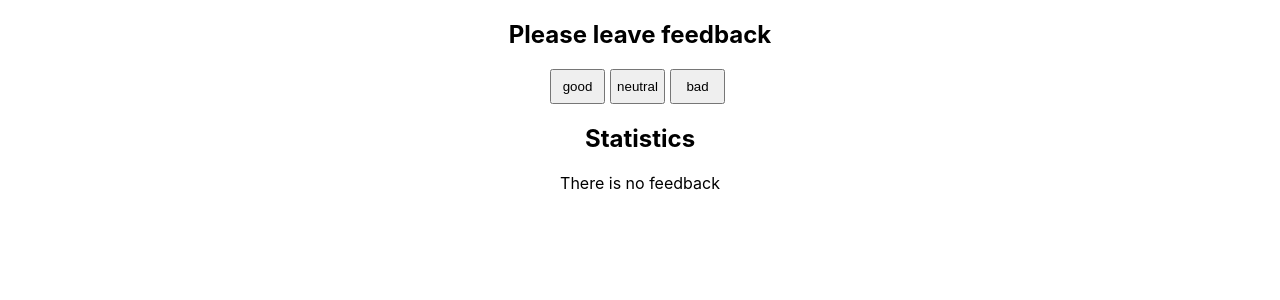
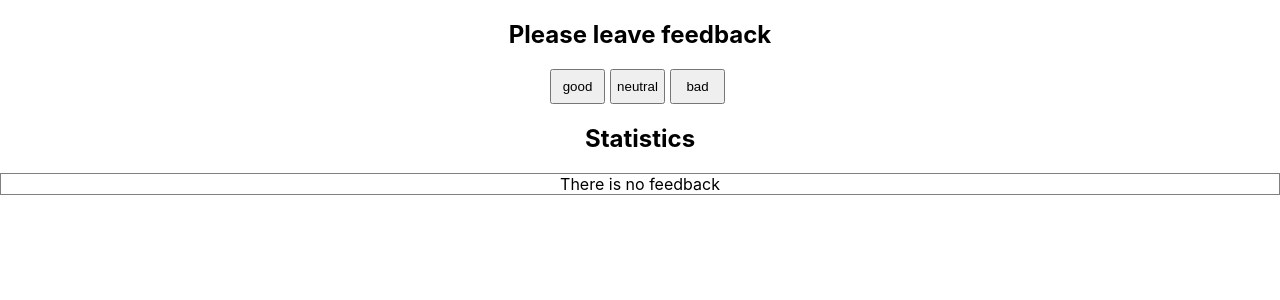
Before and after one commit to Anna-Nesterenko/goit-react-hw-04-feedback, a React (Create React App) app: page / in a window 1280 px wide. Shown: the top 300 px of the page. Built offline with nearby package versions, Linux system fonts and the light colour scheme.

Commit message:
finish/fourTask

```diff
--- a/src/components/Notification/Notification.jsx
+++ b/src/components/Notification/Notification.jsx
@@ -1,7 +1,9 @@
+import { NotifMessage } from './Notification.styled';
+
 export const Notification = ({ message }) => {
   return (
     <>
-      <p>{message}</p>
+      <NotifMessage>{message}</NotifMessage>
     </>
   );
 };
--- a/src/components/Notification/Notification.styled.js
+++ b/src/components/Notification/Notification.styled.js
@@ -0,0 +1,5 @@
+import styled from 'styled-components';
+
+export const NotifMessage = styled.p`
+  border: 1px solid grey;
+`;
```
Also changed, not shown: src/components/StatisticsList/StatisticsList.styled.js (deleted).
